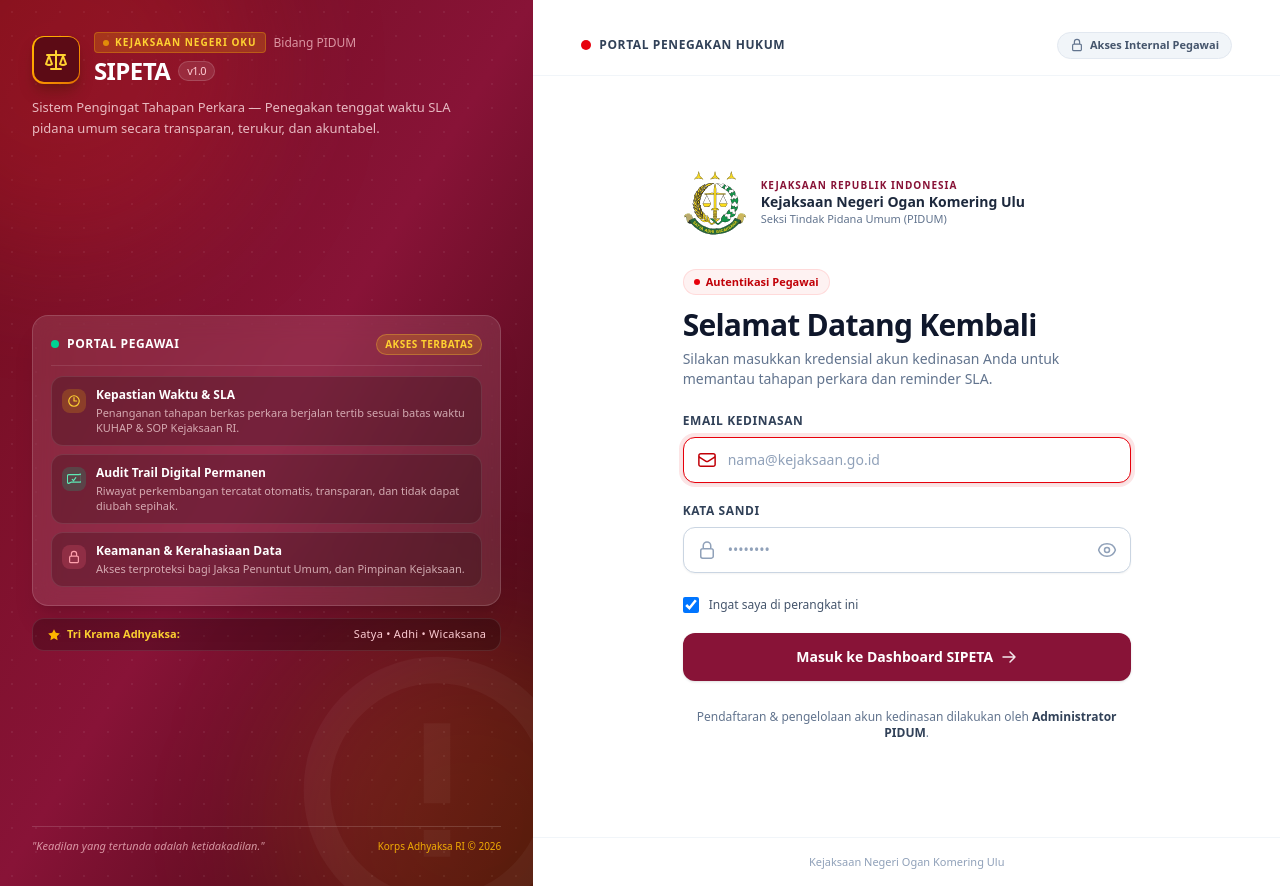
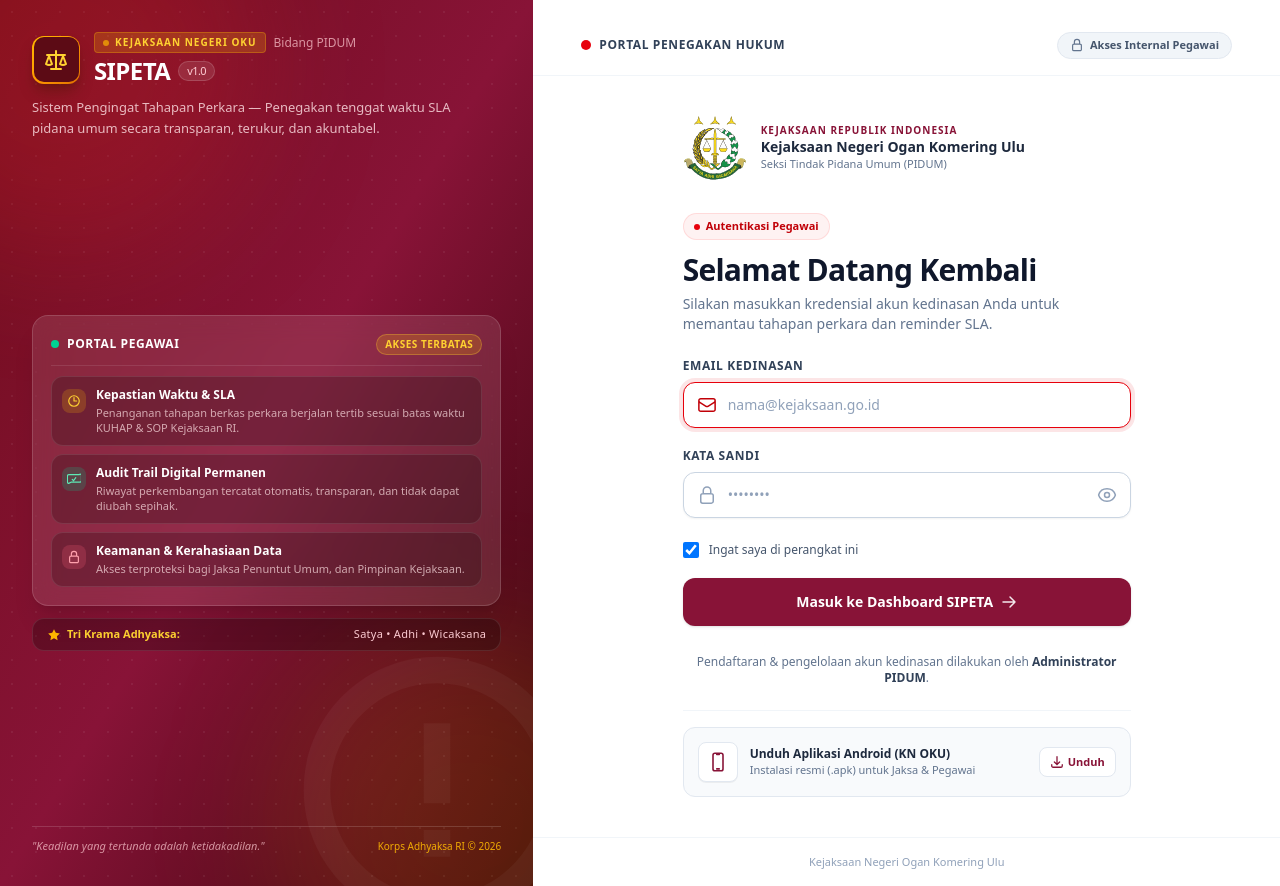
Before and after one commit to Fadhol1/sistem-reminder-kejaksaan, a Laravel app: page /login in a window 1280 px wide. Run offline with Laravel 12, Linux system fonts and the light colour scheme; style sheets or scripts are compiled from the project's sources; some libraries are stand-ins or nearby versions; some web fonts are replaced.

Commit message:
feat(auth): add Android APK download functionality
Implement a secure mechanism to allow users to download the official
Android application directly from the login page.

- Add `downloadApp` method to `AuthController` with appropriate
  MIME types and security headers.
- Create a new `/download-aplikasi` route with rate limiting to
  prevent abuse.
- Update the login view to include a stylized download component.
- Configure `.gitignore` and `.dockerignore` to manage APK binaries
  correctly.
- Add volume mapping in `docker-compose.yml` for the download directory.
- Implement feature tests to verify download availability and
  correct response headers.

```diff
--- a/app/Http/Controllers/AuthController.php
+++ b/app/Http/Controllers/AuthController.php
@@ -64,4 +64,27 @@ class AuthController extends Controller
 
         return redirect()->route('login');
     }
+
+    /**
+     * Mengunduh berkas APK aplikasi Android resmi dari storage/download/.
+     */
+    public function downloadApp()
+    {
+        $downloadDir = storage_path('download');
+        $preferredPath = $downloadDir . DIRECTORY_SEPARATOR . 'KN OKU.apk';
+
+        $apkPath = is_file($preferredPath)
+            ? $preferredPath
+            : collect(glob($downloadDir . DIRECTORY_SEPARATOR . '*.apk') ?: [])
+                ->first(fn (string $path) => is_file($path));
+
+        if (!$apkPath) {
+            abort(404, 'File aplikasi Android belum tersedia di server.');
+        }
+
+        return response()->download($apkPath, basename($apkPath), [
+            'Content-Type' => 'application/vnd.android.package-archive',
+            'X-Content-Type-Options' => 'nosniff',
+        ]);
+    }
 }
--- a/docker-compose.yml
+++ b/docker-compose.yml
@@ -12,6 +12,7 @@ services:
     volumes:
       - ./.env:/var/www/.env
       - sipeta_storage:/var/www/storage
+      - ./storage/download:/var/www/storage/download
       - sipeta_public_build:/var/www/public/build
       - ./firebase:/var/www/firebase:ro
     depends_on:
--- a/resources/views/auth/login.blade.php
+++ b/resources/views/auth/login.blade.php
@@ -157,5 +157,37 @@
                 </p>
             </div>
         </form>
+
+        <!-- Unduh Aplikasi Android Resmi -->
+        <div class="pt-4 border-t border-slate-100">
+            <a href="{{ route('app.download') }}"
+                class="group flex items-center justify-between gap-3 p-3.5 rounded-xl bg-slate-50 hover:bg-red-50/60 border border-slate-200 hover:border-red-200 transition-all duration-200">
+                <div class="flex items-center gap-3 min-w-0">
+                    <div
+                        class="w-10 h-10 rounded-lg bg-white border border-slate-200 group-hover:border-red-200 flex items-center justify-center text-[#881337] shrink-0 shadow-2xs">
+                        <svg class="w-5 h-5" fill="none" viewBox="0 0 24 24" stroke="currentColor" stroke-width="1.9">
+                            <path stroke-linecap="round" stroke-linejoin="round"
+                                d="M10.5 1.5H8.25A2.25 2.25 0 0 0 6 3.75v16.5a2.25 2.25 0 0 0 2.25 2.25h7.5A2.25 2.25 0 0 0 18 20.25V3.75a2.25 2.25 0 0 0-2.25-2.25H13.5m-3 0V3h3V1.5m-3 0h3m-3 18.75h3" />
+                        </svg>
+                    </div>
+                    <div class="min-w-0">
+                        <p class="text-xs font-bold text-slate-800 group-hover:text-[#881337] transition truncate">
+                            Unduh Aplikasi Android (KN OKU)
+                        </p>
+                        <p class="text-[11px] text-slate-500 truncate">
+                            Instalasi resmi (.apk) untuk Jaksa &amp; Pegawai
+                        </p>
+                    </div>
+                </div>
+                <span
+                    class="inline-flex items-center gap-1 px-2.5 py-1.5 rounded-lg text-[11px] font-bold bg-white group-hover:bg-[#881337] text-[#881337] group-hover:text-white border border-slate-200 group-hover:border-[#881337] shrink-0 transition">
+                    <svg class="w-3.5 h-3.5" fill="none" viewBox="0 0 24 24" stroke="currentColor" stroke-width="2.2">
+                        <path stroke-linecap="round" stroke-linejoin="round"
+                            d="M3 16.5v2.25A2.25 2.25 0 0 0 5.25 21h13.5A2.25 2.25 0 0 0 21 18.75V16.5M16.5 12 12 16.5m0 0L7.5 12m4.5 4.5V3" />
+                    </svg>
+                    <span>Unduh</span>
+                </span>
+            </a>
+        </div>
     </div>
 @endsection
--- a/routes/web.php
+++ b/routes/web.php
@@ -15,6 +15,10 @@ Route::middleware('guest')->group(function () {
     Route::post('/login', [AuthController::class, 'login'])->middleware('throttle:10,1')->name('login.post');
     Route::redirect('/register', '/login');
 });
+
+Route::get('/download-aplikasi', [AuthController::class, 'downloadApp'])
+    ->middleware('throttle:15,1')
+    ->name('app.download');
 
 Route::post('/logout', [AuthController::class, 'logout'])
     ->middleware('auth')
```
Also changed, not shown: tests/Feature/SecurityHardeningTest.php (+32 -0 lines), 3 other files.
